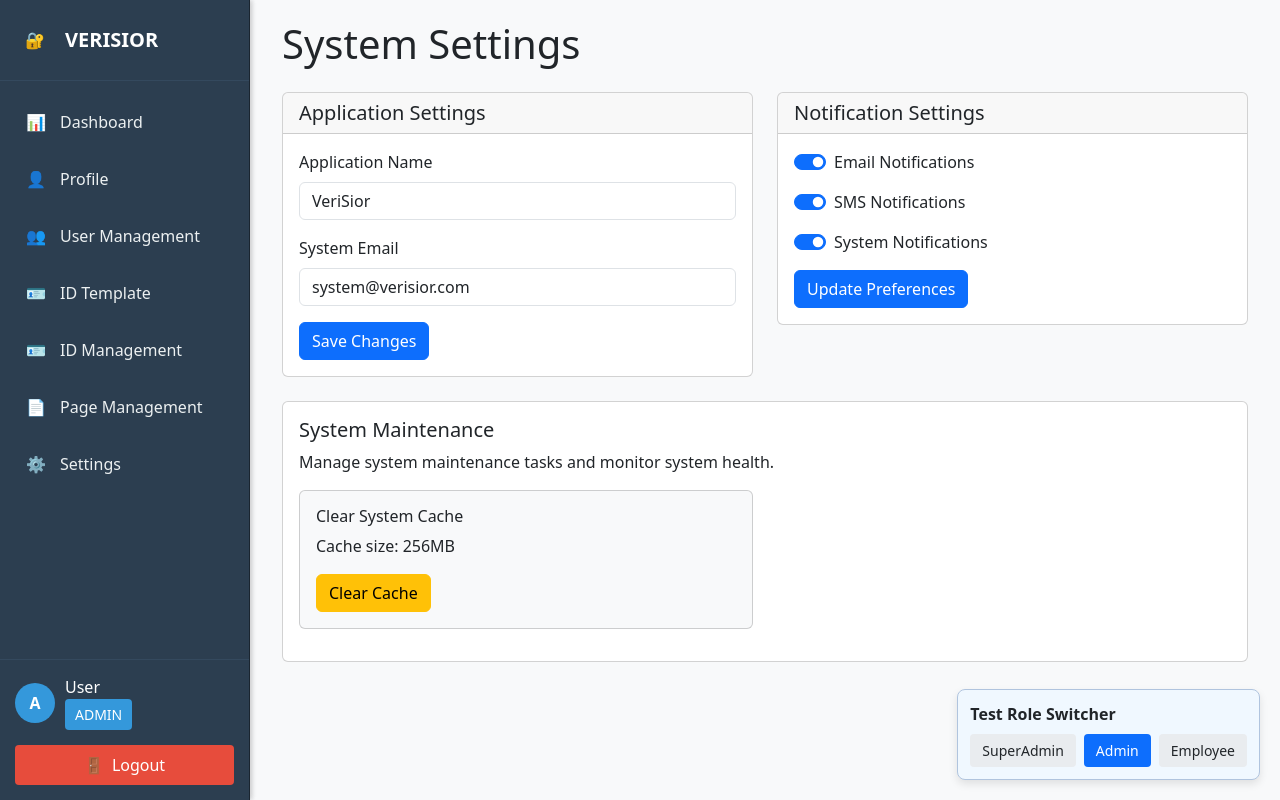
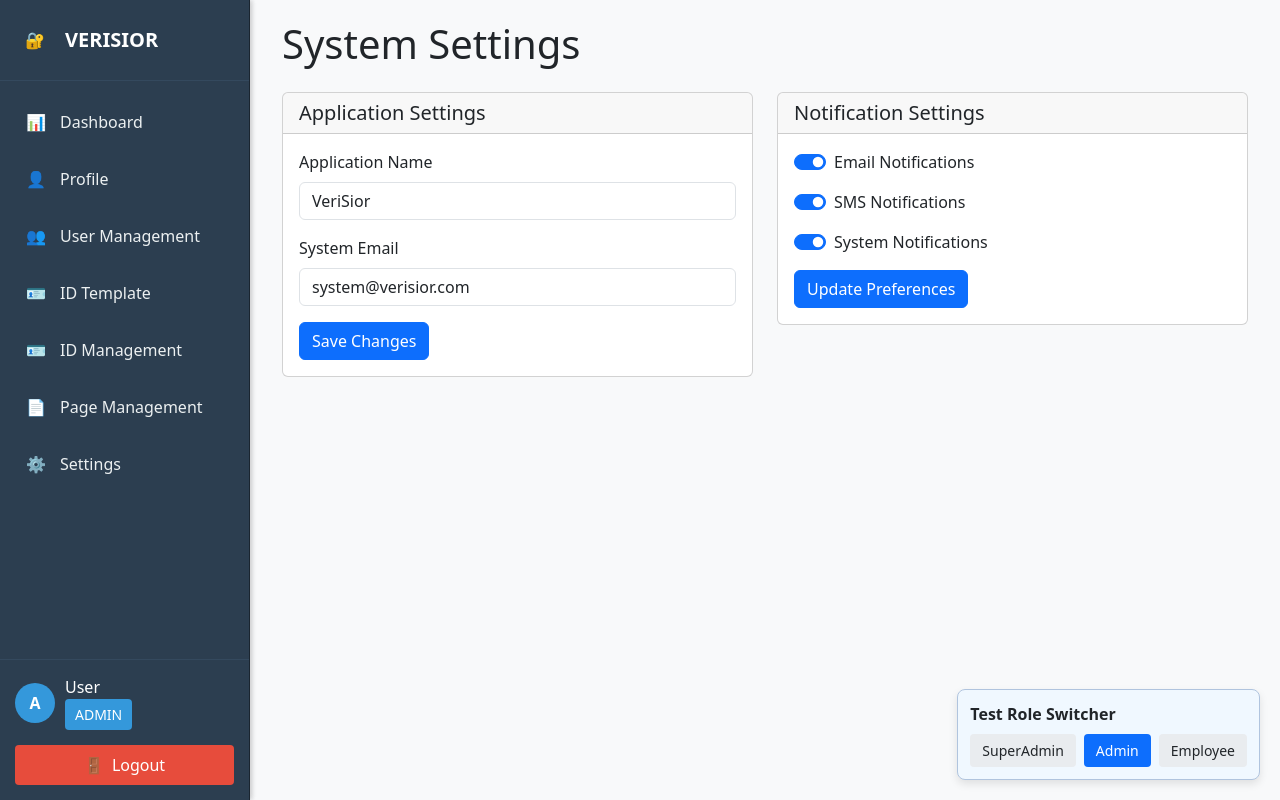
Before and after one commit to sukubeii/VeriSior, a React (Vite) app in the folder frontend/: page /settings in a window 1280 px wide. Built offline with nearby package versions, Linux system fonts and the light colour scheme.

Commit message:
Update Settings.jsx

```diff
--- a/frontend/src/components/specific/Settings.jsx
+++ b/frontend/src/components/specific/Settings.jsx
@@ -11,9 +11,6 @@ const Settings = ({ role }) => {
     emailNotifs: true,
     smsNotifs: true,
     systemNotifs: true
-  });
-  const [maintenanceStats, setMaintenanceStats] = useState({
-    cacheSize: '256MB'
   });
 
   // Function to add notification
@@ -64,16 +61,6 @@ const Settings = ({ role }) => {
 
   const handleUpdatePreferences = () => {
     showNotification('Notification preferences updated successfully!', 'success');
-  };
-
-  const handleClearCache = () => {
-    // Reset cache size
-    setMaintenanceStats(prev => ({
-      ...prev,
-      cacheSize: '0MB'
-    }));
-
-    showNotification('System cache cleared successfully!', 'success');
   };
 
   const getSettingsContent = () => {
@@ -184,36 +171,6 @@ const Settings = ({ role }) => {
             </div>
           </div>
         </div>
-
-        <div className="row">
-          <div className="col-12">
-            <div className="card">
-              <div className="card-body">
-                <h5 className="card-title">System Maintenance</h5>
-                <p className="card-text">
-                  Manage system maintenance tasks and monitor system health.
-                </p>
-
-                <div className="row">
-                  <div className="col-md-6 mb-3">
-                    <div className="card bg-light">
-                      <div className="card-body">
-                        <h6 className="card-title">Clear System Cache</h6>
-                        <p className="card-text">Cache size: {maintenanceStats.cacheSize}</p>
-                        <button
-                          className="btn btn-warning"
-                          onClick={handleClearCache}
-                        >
-                          Clear Cache
-                        </button>
-                      </div>
-                    </div>
-                  </div>
-                </div>
-              </div>
-            </div>
-          </div>
-        </div>
       </div>
     );
   };
```
